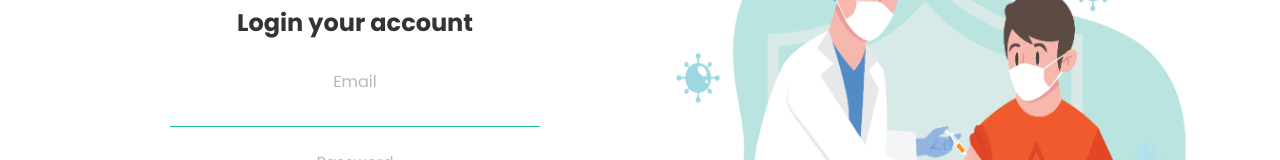
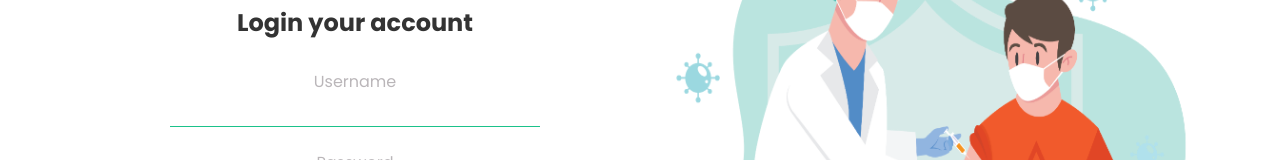
Before and after one commit to rizqonmaulana/vue_client, a Vue app: page / in a window 1280 px wide. Shown: the part 190-350 px from the top of the page. Built offline with nearby package versions, Linux system fonts and the light colour scheme.

Commit message:
del unused code

```diff
--- a/src/components/Login/LoginForm.vue
+++ b/src/components/Login/LoginForm.vue
@@ -14,7 +14,7 @@
       <div class="bottom">
         <p class="text-grey text-center">Welcome Back!</p>
         <h4 class="text-black mt-3">Login your account</h4>
-        <label class="text-grey mt-4"> Email </label>
+        <label class="text-grey mt-4"> Username </label>
         <br />
         <input
           type="text"
--- a/src/store/modules/event.js
+++ b/src/store/modules/event.js
@@ -50,7 +50,7 @@ export default {
     updateEvent(context, payload) {
       axios.put(`http://localhost:3000/api/embreo/event/update/${payload.id}`, payload)
       .then(response => {
-        console.log('response dari update event', response);
+        console.log(response);
       })
       .catch(error => {
         console.log('ini error', error)
@@ -59,7 +59,7 @@ export default {
     updateEventStatus(context, payload) {
       axios.put(`http://localhost:3000/api/embreo/event/update_status/${payload.id}`, payload)
       .then(response => {
-        console.log('response dari update event status', response);
+        console.log(response);
       })
       .catch(error => {
         console.log('ini error', error)
@@ -68,7 +68,7 @@ export default {
     deleteEvent(context, payload) {
       axios.delete(`http://localhost:3000/api/embreo/event/delete/${payload.id}`)
       .then(response => {
-        console.log('response dari delete event', response);
+        console.log(response);
       })
       .catch(error => {
         console.log('ini error', error)
```
Also changed, not shown: src/views/Home.vue (+6 -37 lines).
